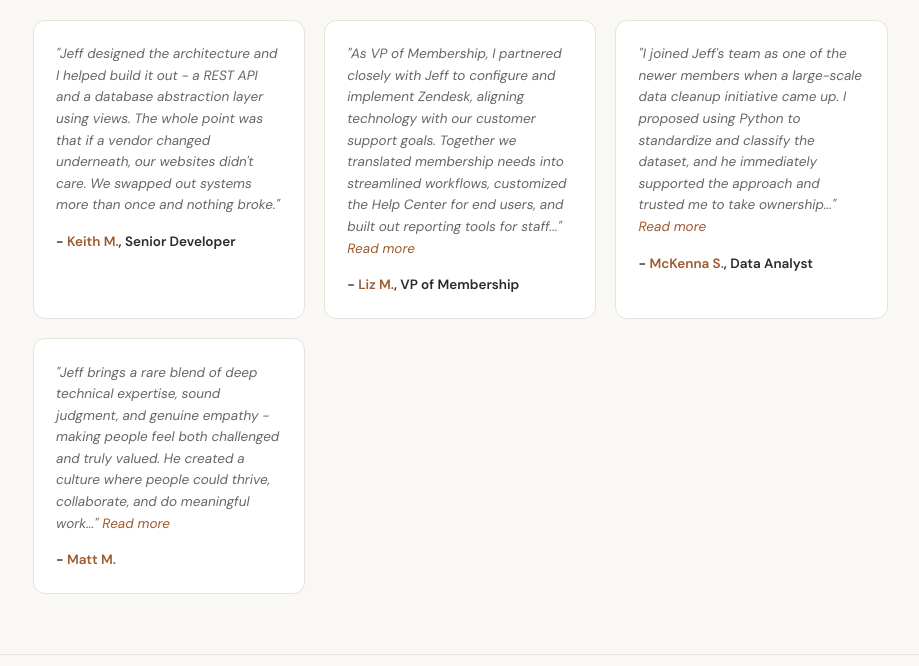
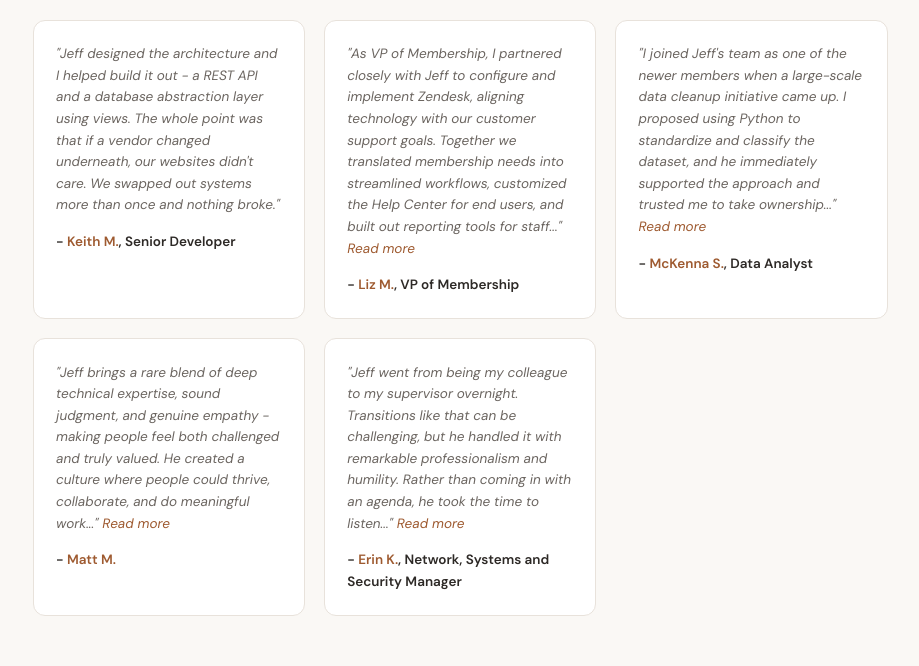
Before and after one commit to jeffsikes/jeffsikes-resume, a plain HTML site: page index.html in a window 1280 px wide. Shown: the part 2049-2715 px from the top of the page, without its empty margins (180-1099 px from the left). Drawn offline with nearby package versions, Linux system fonts and the light colour scheme.

Commit message:
Add Erin Korstad testimonial to stepped-up-as-vp story and index page

```diff
--- a/index.html
+++ b/index.html
@@ -279,6 +279,10 @@
         <div class="rec-quote">"Jeff brings a rare blend of deep technical expertise, sound judgment, and genuine empathy - making people feel both challenged and truly valued. He created a culture where people could thrive, collaborate, and do meaningful work..." <a href="stories/built-a-dev-team.html">Read more</a></div>
         <div class="rec-attribution">- <a href="https://www.linkedin.com/in/matthew-d-mackowski-77a0462/" target="_blank" rel="noopener">Matt M.</a></div>
       </div>
+      <div class="rec-card">
+        <div class="rec-quote">"Jeff went from being my colleague to my supervisor overnight. Transitions like that can be challenging, but he handled it with remarkable professionalism and humility. Rather than coming in with an agenda, he took the time to listen..." <a href="stories/stepped-up-as-vp.html">Read more</a></div>
+        <div class="rec-attribution">- <a href="https://www.linkedin.com/in/erin-korstad-450690215/" target="_blank" rel="noopener">Erin K.</a>, Network, Systems and Security Manager</div>
+      </div>
     </div>
   </section>
 
```
Also changed, not shown: stories/scaled-systems.html (+2 -8 lines), stories/stepped-up-as-vp.html (+4 -6 lines).
